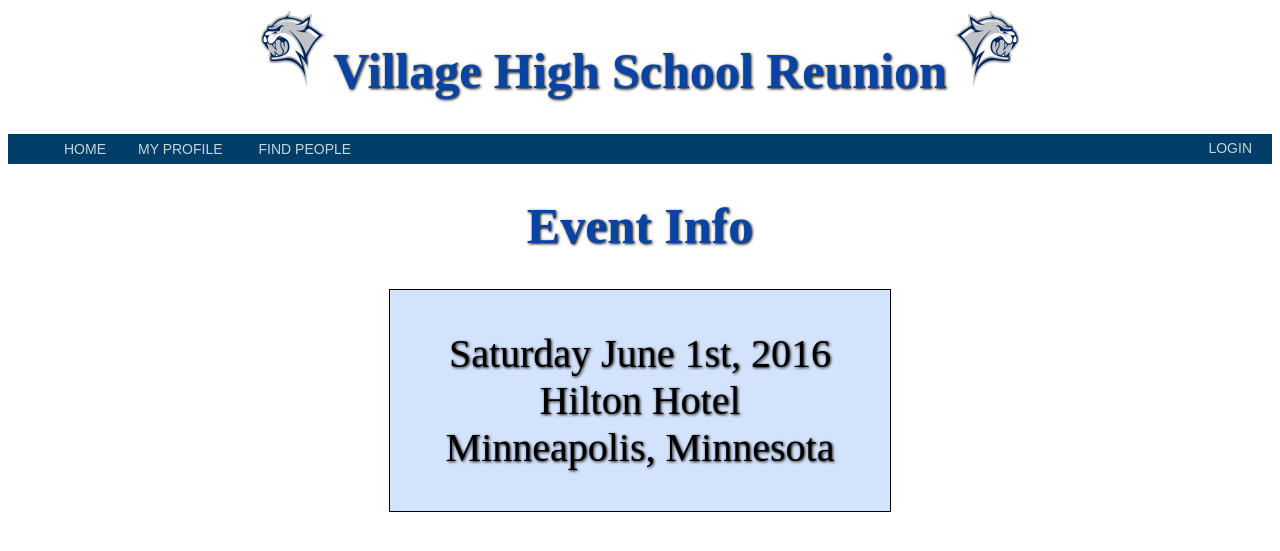
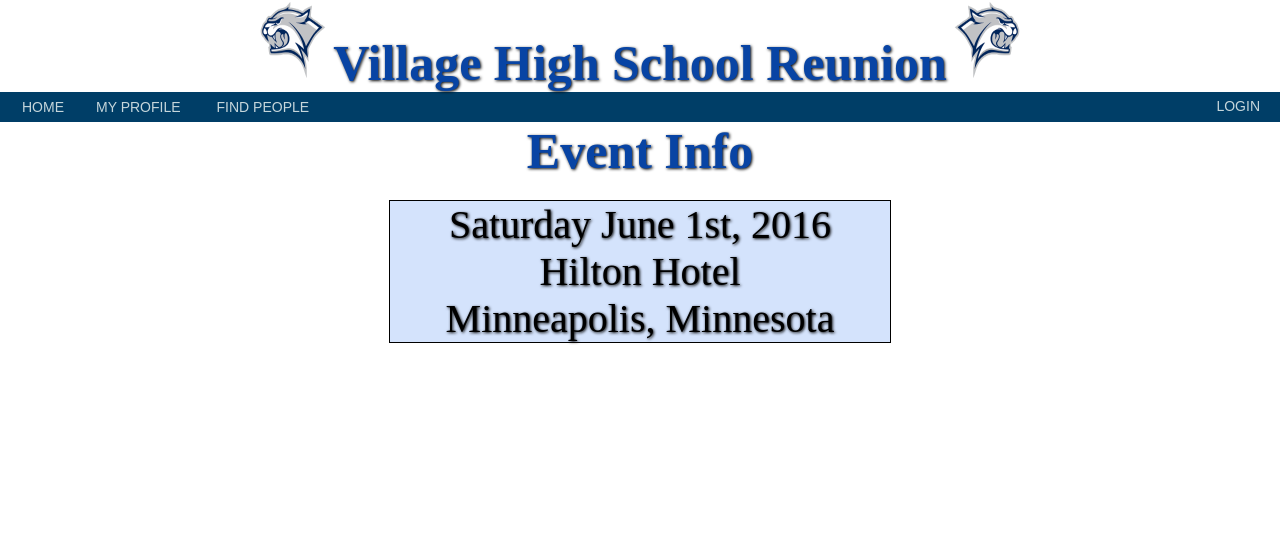
Before and after one commit to Ilovitt19/ICS-499-Project, a PHP site: page / in a window 1280 px wide. Shown: the top 551 px of the page. Run offline with PHP 8.4, Linux system fonts and the light colour scheme.

Commit message:
style changes

```diff
--- a/src/output_fns.php
+++ b/src/output_fns.php
@@ -50,6 +50,7 @@ function do_html_header($title = '',$section = '')
       ?>
     </ul>
   </div>
+	</div>
 
 <?php
 	if($section) {
@@ -286,7 +287,7 @@ function do_info_form(){
     </form>
   </div>
 	<div style="clear:both"></div>
-	</div>
+
 <?php
 }
 
@@ -376,3 +377,22 @@ function display_photo() {
 		<?php upload_photo(); ?>
 <?php
 }
+
+	function scroll ()
+{
+	?>
+	<div>
+     <h1 >Students and Teachers (Incomplete) for Demo only</h1 >
+
+    <!--Each image is 350px by 233px-->
+    <div class="photobanner" >
+     <img class="first" src = "images/scroll/image-1.png" alt = "" />
+     <img class="photo" src = "images/scroll/image-2.png" alt = "" />
+     <img class="photo" src = "images/scroll/image-3.png" alt = "" />
+     <img class="photo" src = "images/scroll/image-4.png" alt = "" />
+     <img class="photo" src = "images/scroll/image-5.png" alt = "" />
+     <img class="photo" src = "images/scroll/image-6.png" alt = "" />
+    </div >
+	</div >
+	<?php
+	}
--- a/src/style.css
+++ b/src/style.css
@@ -19,8 +19,8 @@ h2 {
     text-align: center;
     border: 1px solid black;
 	text-shadow:1px 1px 3px #080808;
-    margin-bottom: 40px;
-    margin-top: 10px;
+    margin-bottom: 10px;
+    margin-top: 20px;
 }
 #people {
     margin-left: auto;
@@ -82,16 +82,6 @@ p {
     text-align: center;
     font-size: 40px;
 }
-#header {
-    background-image: url("logo.jpg");
-    padding: 35px 0 20px 35px;
-}
-#header a {
-    color:#FFFFFF;
-    text-decoration: none;
-    font-size: 40px;
-    font-family: "Tahoma, Geneva, sans-serif";
-}
 .navbar {
     list-style-type: none;
     margin: 0;
@@ -108,7 +98,7 @@ p {
 }
 #topnavBar {
     background-color: #003E67;
-    padding: 6px 0 6px 40px;
+    padding: 6px 0 6px 6px;
 }
 .nav {
     color: #c5d6db;
@@ -134,3 +124,108 @@ p {
     margin-left: auto;
     margin-right: auto;
 }
+
+/* Scroll Style below*/
+
+* {margin: 0; padding: 0;}
+
+#container {
+    width: 1000px;
+    overflow: hidden;
+    margin: 50px auto;
+    background: white;
+}
+
+
+/*photobanner*/
+
+.photobanner {
+    height: 233px;
+    width: 3550px;
+    margin-bottom: 80px;
+}
+
+
+/*keyframe animations*/
+.first {
+    -webkit-animation: bannermove 30s linear infinite;
+    -moz-animation: bannermove 30s linear infinite;
+    -ms-animation: bannermove 30s linear infinite;
+    -o-animation: bannermove 30s linear infinite;
+    animation: bannermove 30s linear infinite;
+}
+
+@keyframes bannermove{
+    0% {
+        margin-left: 0px;
+    }
+    100% {
+        margin-left: -2125px;
+    }
+
+}
+
+@-moz-keyframes bannermove {
+    0% {
+        margin-left: 0px;
+    }
+    100% {
+        margin-left: -2125px;
+    }
+
+}
+
+@-webkit-keyframes bannermove {
+    0% {
+        margin-left: 0px;
+    }
+    100% {
+        margin-left: -2125px;
+    }
+
+}
+
+@-ms-keyframes bannermove {
+    0% {
+        margin-left: 0px;
+    }
+    100% {
+        margin-left: -2125px;
+    }
+
+}
+
+@-o-keyframes bannermove {
+    0% {
+        margin-left: 0px;
+    }
+    100% {
+        margin-left: -2125px;
+    }
+
+}
+.photobanner {
+    height: 233px;
+    margin-bottom: 80px;
+}
+
+.photobanner img {
+    -webkit-transition: all 0.5s ease;
+    -moz-transition: all 0.5s ease;
+    -o-transition: all 0.5s ease;
+    -ms-transition: all 0.5s ease;
+    transition: all 0.5s ease;
+}
+
+.photobanner img:hover {
+    -webkit-transform: scale(1.1);
+    -moz-transform: scale(1.1);
+    -o-transform: scale(1.1);
+    -ms-transform: scale(1.1);
+    transform: scale(1.1);
+    cursor: pointer;
+
+    -webkit-box-shadow: 0px 3px 5px rgba(0,0,0,0.2);
+    -moz-box-shadow: 0px 3px 5px rgba(0,0,0,0.2);
+    box-shadow: 0px 3px 5px rgba(0,0,0,0.2);
+}
--- a/src/welcome.php
+++ b/src/welcome.php
@@ -9,6 +9,7 @@ do_html_header("Village High School Reunion","Welcome");
 
 if (login_check() == 'true') {
 	show_event_info();
+	scroll();
 	// add functions for logged in users
 } else {
 	echo "<p>You must be logged in to visit this page.</p>";
```
